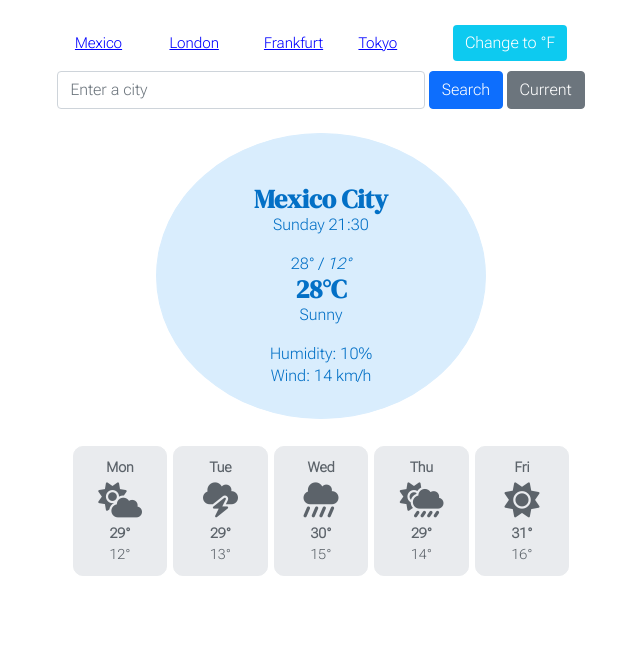
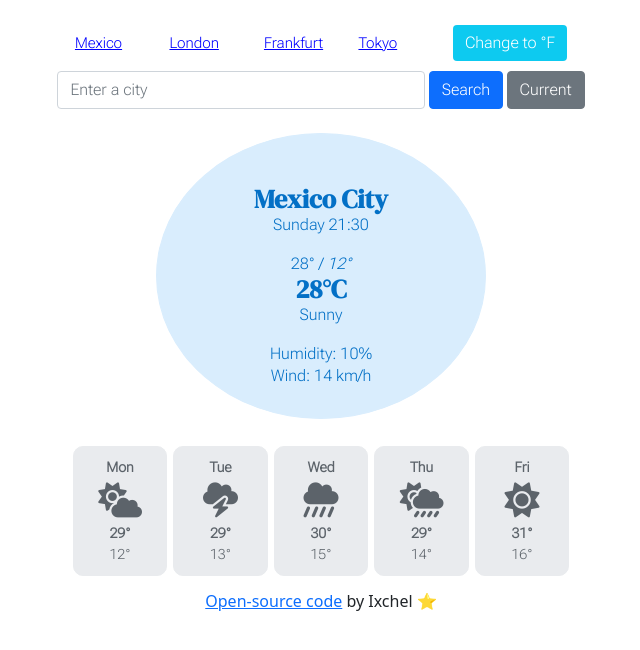
Before and after one commit to ix-t/07062022-weather-app, a plain HTML site: page index.html in a window 1280 px wide. Shown: the whole page, without its empty margins (319-959 px from the left). Drawn offline with nearby package versions, Linux system fonts and the light colour scheme.

Commit message:
Added Code Link

```diff
--- a/index.html
+++ b/index.html
@@ -120,6 +120,12 @@
           </div>
         </div>
       </div>
+      <div class="code-link">
+        <a href="https://github.com/ix-t/07062022-weather-app" target="_blank"
+          >Open-source code</a
+        >
+        by Ixchel ⭐
+      </div>
     </div>
     <script src="src/index.js"></script>
   </body>
--- a/src/styles.css
+++ b/src/styles.css
@@ -83,3 +83,8 @@ h6 {
   border: 1px solid #e9ebee;
   border-radius: 10px;
 }
+
+.code-link {
+  text-align: center;
+  margin-top: 10px;
+}
```
